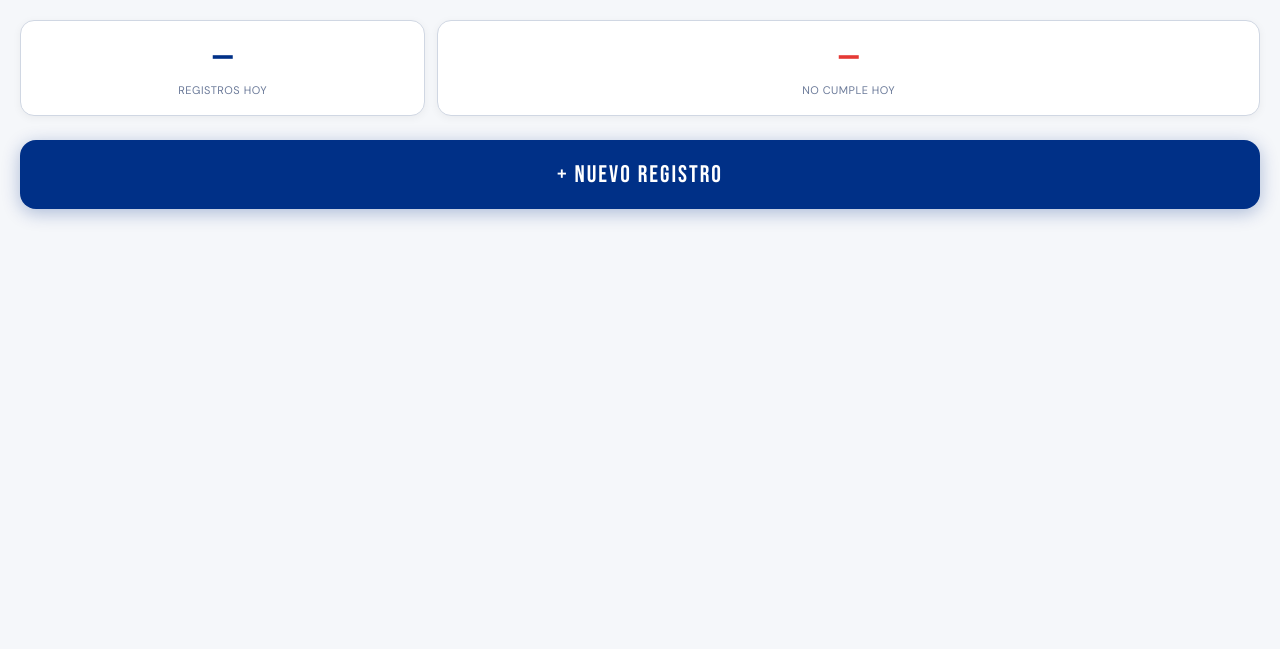
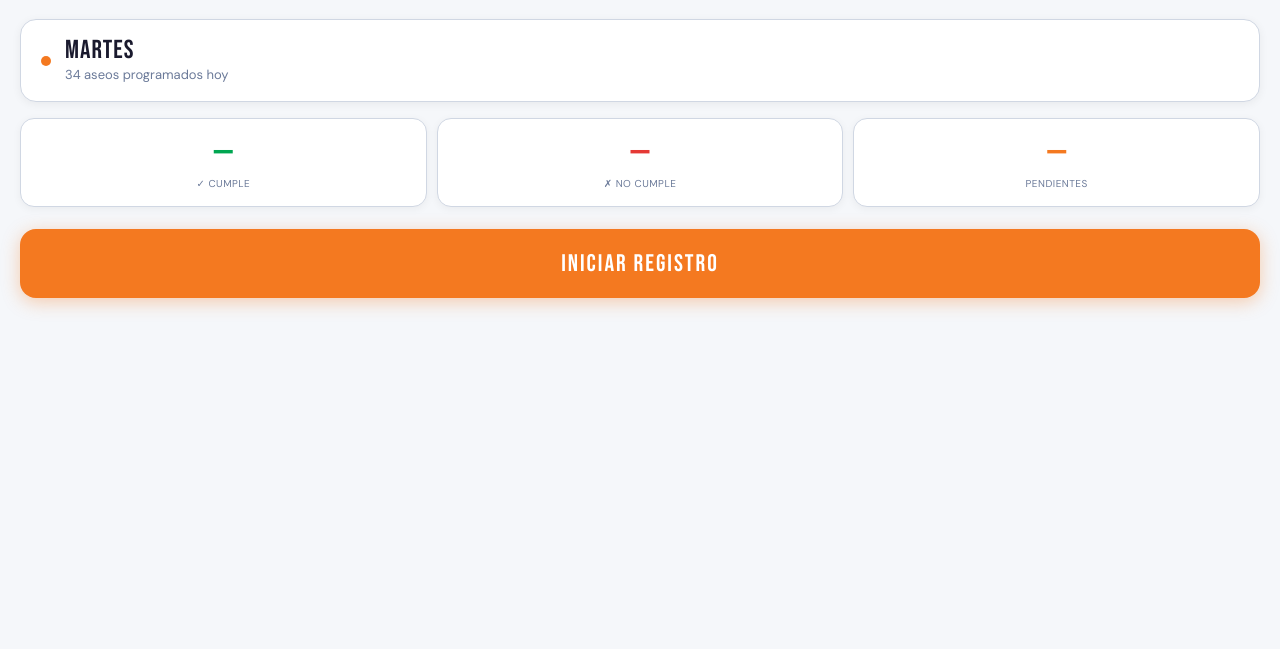
Before and after one commit to PabloSiegel/control-aseos-web, a website: page public/index.html in a window 1280 px wide. Shown: the part 151-800 px from the top of the page. Drawn offline with Linux system fonts and the light colour scheme; no server answers.

Commit message:
feat: rediseñar pantalla de inicio (día, aseos programados, KPIs cumple/NC/pendientes)
- Título CONTROL DE ASEOS centrado con subtítulo "Planta Elaborados — Gestión de Limpieza"
- Tarjeta con día actual y total de aseos programados
- 3 KPIs: Cumple / No Cumple / Pendientes
- Botón "INICIAR REGISTRO" en naranja

Co-Authored-By: Claude Sonnet 4.6 <noreply@anthropic.com>

```diff
--- a/public/index.html
+++ b/public/index.html
@@ -105,31 +105,42 @@ body {
 .step-item.done   .step-label { color: var(--verde); }
 .inicio-title {
   font-family: 'Bebas Neue', sans-serif;
-  font-size: 34px; color: var(--rojo); margin-bottom: 4px; letter-spacing: 1px;
+  font-size: 38px; color: var(--rojo); margin-bottom: 2px; letter-spacing: 2px; text-align: center;
 }
-.inicio-subtitle { font-size: 14px; color: var(--gris); margin-bottom: 24px; }
-.kpi-grid { display: grid; grid-template-columns: 1fr 1fr 1fr; gap: 12px; margin-bottom: 24px; }
+.inicio-planta { font-size: 13px; color: var(--gris); text-align: center; margin-bottom: 22px; letter-spacing: 0.5px; }
+.dia-card {
+  background: var(--panel); border-radius: 16px; padding: 18px 20px;
+  border: 1px solid var(--borde); margin-bottom: 16px;
+  display: flex; align-items: center; gap: 14px;
+  box-shadow: 0 2px 10px rgba(0,0,0,0.06);
+}
+.dia-dot { width: 10px; height: 10px; border-radius: 50%; background: var(--naranja); flex-shrink: 0; }
+.dia-info {}
+.dia-name { font-family: 'Bebas Neue', sans-serif; font-size: 26px; color: var(--blanco); letter-spacing: 1px; line-height: 1; }
+.dia-prog { font-size: 13px; color: var(--gris); margin-top: 2px; }
+.kpi-grid { display: grid; grid-template-columns: 1fr 1fr 1fr; gap: 10px; margin-bottom: 22px; }
 .kpi-card {
-  background: var(--panel); border-radius: 14px; padding: 18px 10px;
+  background: var(--panel); border-radius: 14px; padding: 16px 8px;
   text-align: center; border: 1px solid var(--borde);
   box-shadow: 0 2px 8px rgba(0,0,0,0.05);
 }
 .kpi-value {
   font-family: 'Bebas Neue', sans-serif;
-  font-size: 40px; line-height: 1; margin-bottom: 4px;
+  font-size: 38px; line-height: 1; margin-bottom: 4px;
 }
-.kpi-label { font-size: 11px; color: var(--gris); text-transform: uppercase; letter-spacing: 0.5px; }
+.kpi-label { font-size: 10px; color: var(--gris); text-transform: uppercase; letter-spacing: 0.5px; }
 .kpi-total  .kpi-value { color: var(--rojo); }
 .kpi-cumple .kpi-value { color: var(--verde); }
 .kpi-nc     .kpi-value { color: #E53935; }
+.kpi-pend   .kpi-value { color: var(--naranja); }
 .btn-nuevo {
   display: block; width: 100%; padding: 20px;
-  background: var(--rojo); color: white; border: none; border-radius: 16px;
+  background: var(--naranja); color: white; border: none; border-radius: 16px;
   font-family: 'Bebas Neue', sans-serif; font-size: 24px; letter-spacing: 2px;
   cursor: pointer; transition: background 0.2s, transform 0.1s;
-  box-shadow: 0 4px 18px rgba(0,48,135,0.3);
+  box-shadow: 0 4px 18px rgba(244,121,32,0.35);
 }
-.btn-nuevo:active { transform: scale(0.98); background: var(--rojo-dark); }
+.btn-nuevo:active { transform: scale(0.98); background: var(--naranja-dark); }
 .screen-title {
   font-family: 'Bebas Neue', sans-serif;
   font-size: 24px; color: var(--rojo); margin-bottom: 16px; letter-spacing: 1px;
@@ -345,18 +356,29 @@ body {
 <!-- S-INICIO -->
 <div class="screen active" id="s-inicio">
   <div class="inicio-title">CONTROL DE ASEOS</div>
-  <div class="inicio-subtitle" id="inicio-fecha">Cargando...</div>
-  <div class="kpi-grid">
-    <div class="kpi-card kpi-total">
-      <div class="kpi-value" id="kpi-total">—</div>
-      <div class="kpi-label">Registros hoy</div>
-    </div>
-    <div class="kpi-card kpi-nc" style="grid-column:span 2">
-      <div class="kpi-value" id="kpi-nc">—</div>
-      <div class="kpi-label">No Cumple hoy</div>
+  <div class="inicio-planta">Planta Elaborados &mdash; Gesti&oacute;n de Limpieza</div>
+  <div class="dia-card">
+    <div class="dia-dot"></div>
+    <div class="dia-info">
+      <div class="dia-name" id="inicio-dia">---</div>
+      <div class="dia-prog" id="inicio-prog">Cargando...</div>
     </div>
   </div>
-  <button class="btn-nuevo" onclick="irA('s-subarea')">+ NUEVO REGISTRO</button>
+  <div class="kpi-grid">
+    <div class="kpi-card kpi-cumple">
+      <div class="kpi-value" id="kpi-cumple">—</div>
+      <div class="kpi-label">✓ Cumple</div>
+    </div>
+    <div class="kpi-card kpi-nc">
+      <div class="kpi-value" id="kpi-nc">—</div>
+      <div class="kpi-label">✗ No Cumple</div>
+    </div>
+    <div class="kpi-card kpi-pend">
+      <div class="kpi-value" id="kpi-pend">—</div>
+      <div class="kpi-label">Pendientes</div>
+    </div>
+  </div>
+  <button class="btn-nuevo" onclick="irA('s-subarea')">INICIAR REGISTRO</button>
 </div>
 
 <!-- S-SUBAREA -->
@@ -528,23 +550,35 @@ function renderSteps(ai, cid) {
 // ═══ S-INICIO ════════════════════════════════════════════════════════════════
 function renderInicio() {
   const d = new Date();
-  document.getElementById('inicio-fecha').textContent = DIA_LABEL[d.getDay()]+', '+todayStr();
+  const today = todayStr();
+  const todayItems = aseosParaFecha(today);
+  const totalProg = todayItems.length;
+
+  // Day card
+  document.getElementById('inicio-dia').textContent = DIA_LABEL[d.getDay()].toUpperCase();
+  document.getElementById('inicio-prog').textContent = totalProg + ' aseos programados hoy';
+
   fetch('/api/dashboard')
     .then(r => r.json())
     .then(data => {
       const r = data.registros || [];
-      const today = todayStr();
-      // Build locked pairs (any fecha+subarea with at least one record)
+      // Build locked pairs
       state.lockedPairs = new Set(r.map(x=>x.fecha+'|'+x.subarea));
-      // KPIs show today only
+      // Today only for KPIs
       const todayRecs = r.filter(x=>x.fecha===today);
-      const subareas = new Set(todayRecs.map(x=>x.subarea)).size;
+      // Subareas revisadas hoy (con al menos 1 registro)
+      const subasRevisadas = new Set(todayRecs.map(x=>x.subarea));
+      // Items ya registrados (en subareas revisadas)
+      const itemsRegistrados = todayItems.filter(a=>subasRevisadas.has(a[0])).length;
+      const cumple = todayRecs.filter(x=>x.estado==='Conforme'||x.cumple).length;
       const nc = todayRecs.filter(x=>x.nocumple).length;
-      document.getElementById('kpi-total').textContent = subareas || todayRecs.length;
-      document.getElementById('kpi-nc').textContent    = nc;
+      const pendientes = Math.max(0, totalProg - itemsRegistrados);
+      document.getElementById('kpi-cumple').textContent = cumple;
+      document.getElementById('kpi-nc').textContent     = nc;
+      document.getElementById('kpi-pend').textContent   = pendientes;
     })
     .catch(() => {
-      ['kpi-total','kpi-nc'].forEach(id => document.getElementById(id).textContent = '\u2014');
+      ['kpi-cumple','kpi-nc','kpi-pend'].forEach(id => document.getElementById(id).textContent = '—');
     });
 }
 
```
